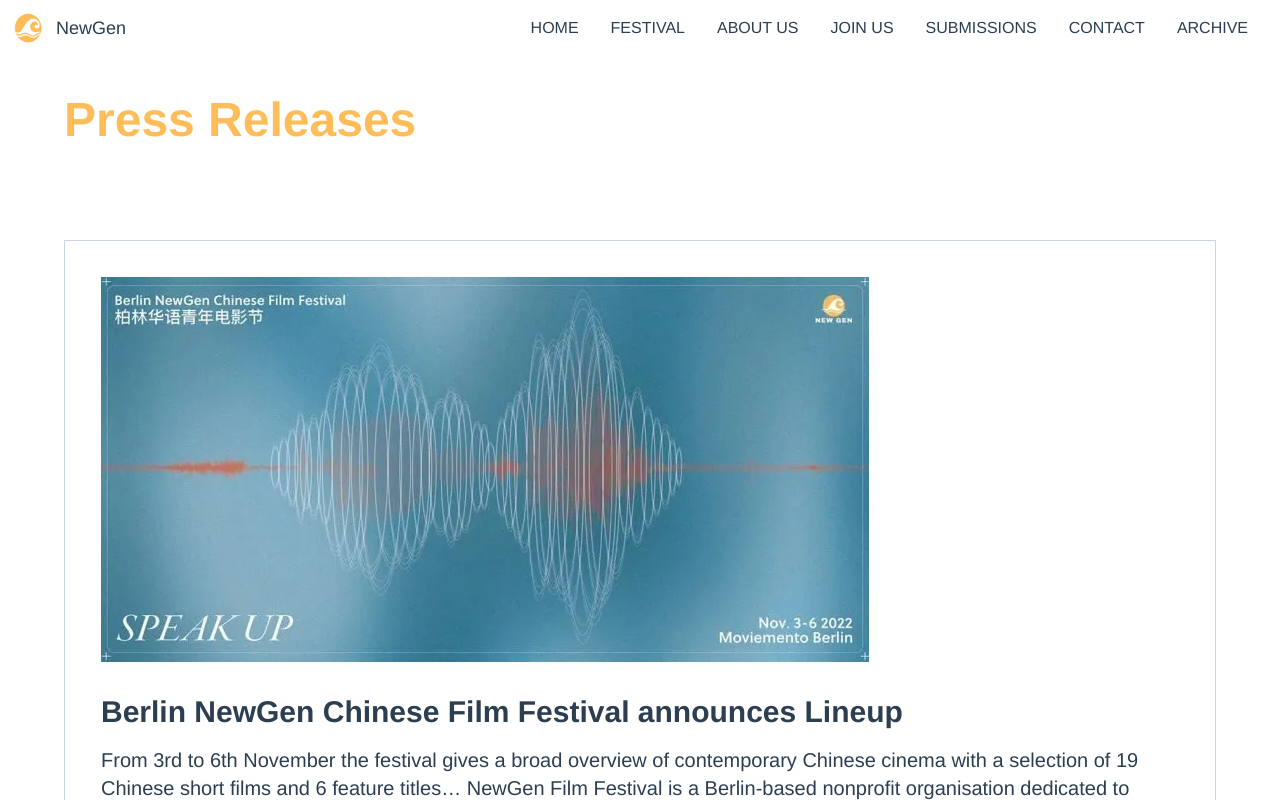
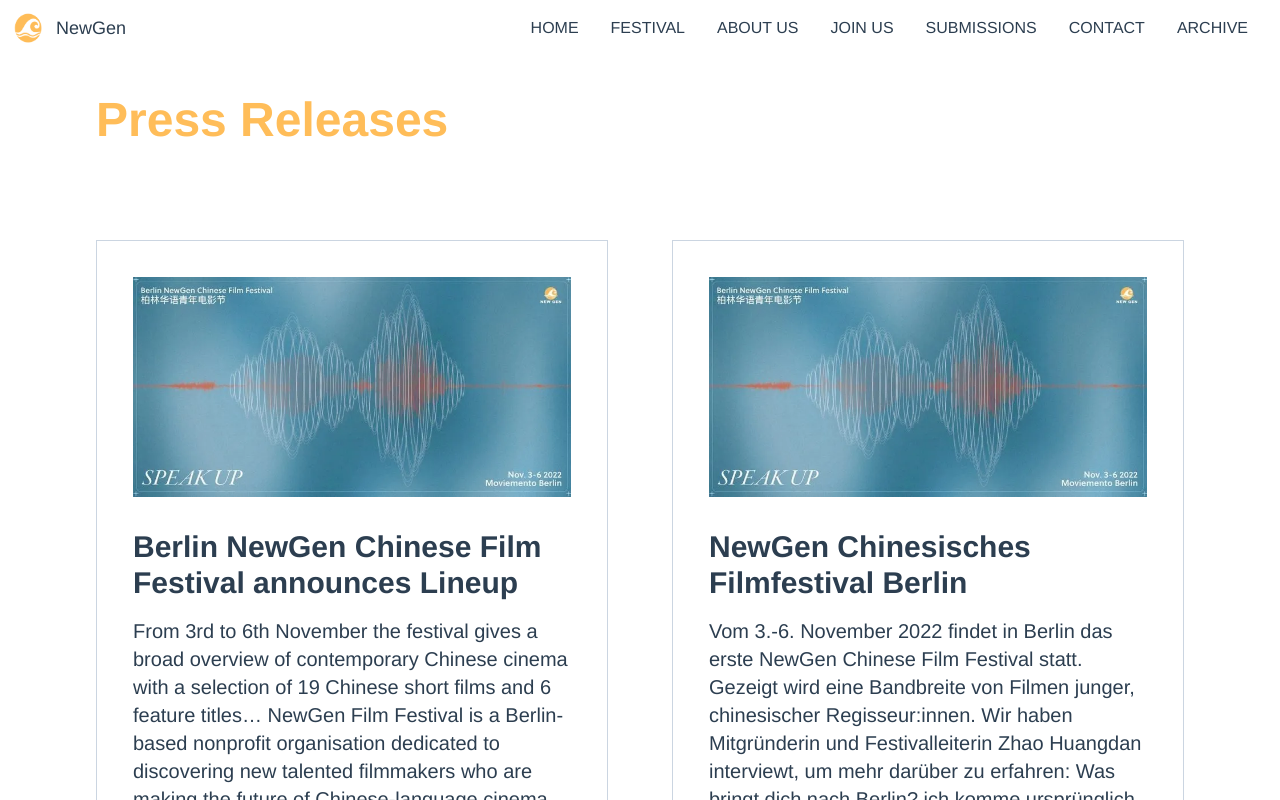
Before and after one commit to JBlezi/NewGen, a Vue app: page /press-releases in a window 1280 px wide. Shown: the top 800 px of the page. Built offline with nearby package versions, Linux system fonts and the light colour scheme.

Commit message:
adapts PressReleases & Sponsors for Desktop

```diff
--- a/src/components/PressRelease.vue
+++ b/src/components/PressRelease.vue
@@ -1,5 +1,7 @@
 <template>
-  <section class="p-6 md:p-9 mx-8 md:mx-16 my-24 border border-black border-slate-300">
+  <section>
+    <div class="px-8 md:px-16 lg:px-0 lg:w-[40vw]">
+      <div class="p-6 md:p-9 border border-black border-slate-300">
         <img :src="release.image" alt="" class="mb-4 md:mb-8">
         <h2 class="font-bold text-xl md:text-3xl mb-4">
           {{ release.title }}
@@ -9,6 +11,8 @@
           <img v-if="!faviconError" :src="faviconURL" alt="Favicon" class="w-6 md:w-9 h-6 md:h-9 mr-2 md:mr-4 rounded-full" @error="handleFaviconError">
           {{ release.link_title }}
         </a>
+      </div>
+    </div>
   </section>
 </template>
 
--- a/src/views/PressReleases.vue
+++ b/src/views/PressReleases.vue
@@ -1,10 +1,10 @@
 <template>
-  <section class="px-8 md:px-16 my-24">
+  <section class="px-8 md:px-16 my-24 lg:px-24">
     <h1 class="text-main font-bold text-5xl">Press Releases</h1>
   </section>
-  <PressRelease v-for="release in pressReleases" :key="release.title" :release="release">
-
-  </PressRelease>
+  <section class="lg:flex lg:px-24 lg:space-x-16">
+    <PressRelease v-for="release in pressReleases" :key="release.title" :release="release" class="mb-16"></PressRelease>
+  </section>
 </template>
 
 <script>
--- a/src/views/Sponsors.vue
+++ b/src/views/Sponsors.vue
@@ -1,7 +1,9 @@
 <template>
   <section class="px-8 md:px-16 my-24">
-    <h1 class="text-main font-bold text-5xl">Sponsors</h1>
-    <img v-for="image in images" :key="image" :src="image" alt="" class="mx-auto my-8 md:my-16">
+    <h1 class="text-main font-bold text-3xl md:text-4xl lg:text-5xl">Sponsors</h1>
+    <div class="lg:flex lg:flex-wrap lg:space-x-16">
+      <img v-for="image in images" :key="image" :src="image" alt="" class="mx-auto my-8 md:my-16">
+    </div>
   </section>
 </template>
 
```
Lines whose indentation alone changed are shown as unchanged.
